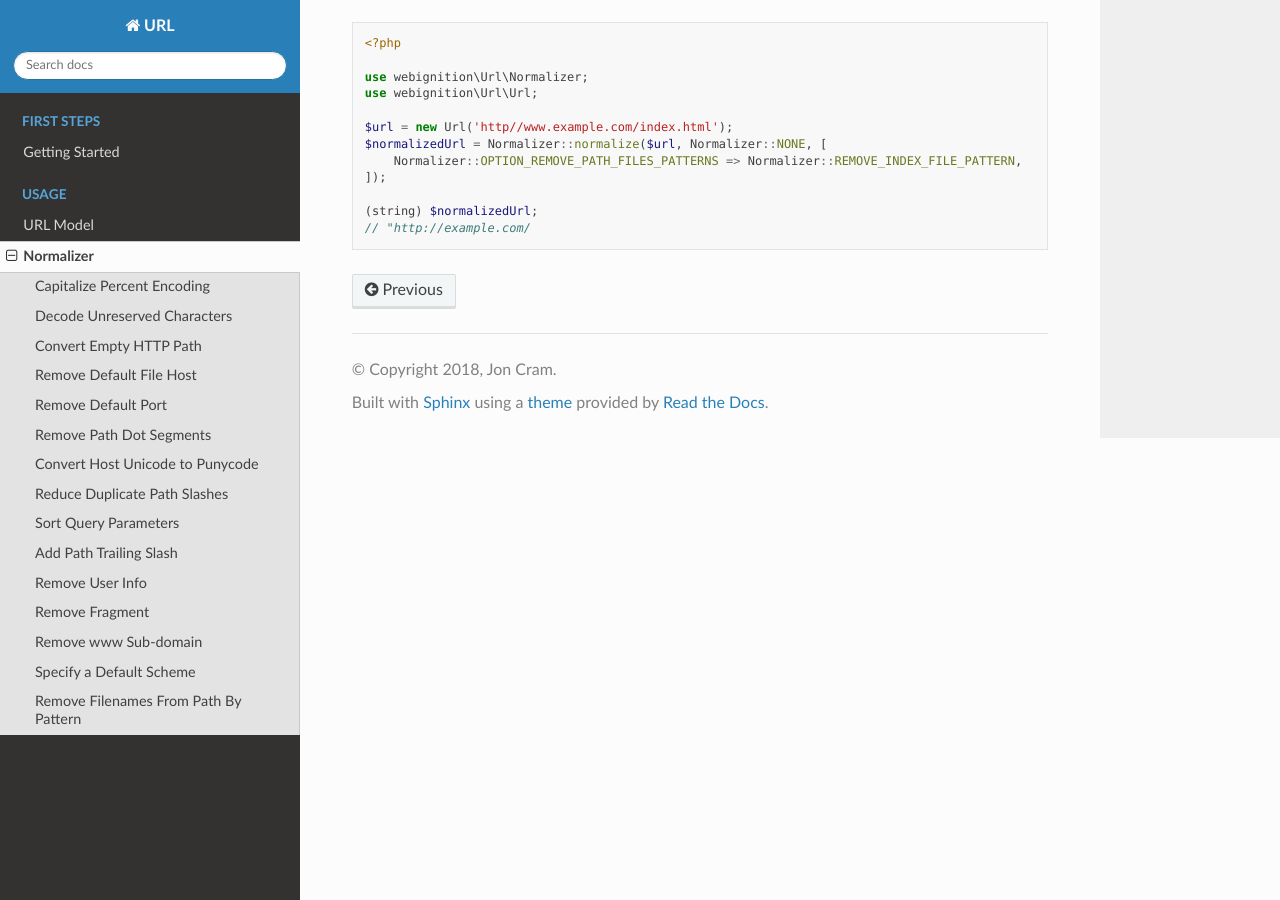
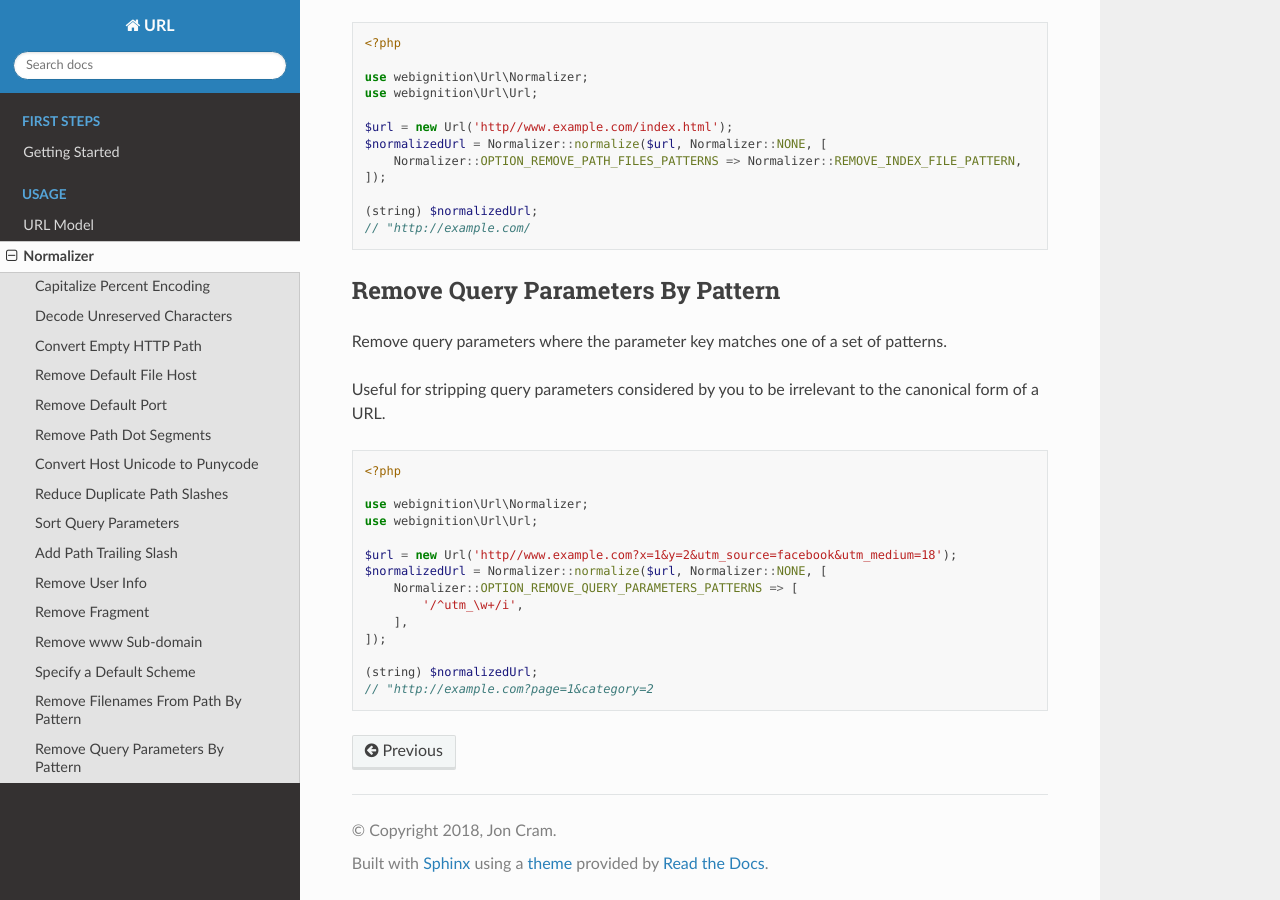
Before and after one commit to webignition/url, a Sphinx documentation site: the page built from docs/normalizer.rst, in a window 1280 px wide and 900 px high, scrolled down 5570 px. Built offline with Sphinx 7.4.7 and the Read the Docs theme 2.0.0, drawn with Linux system fonts in a browser that asks for light colours.

Commit message:
Document remove query params by pattern

```diff
--- a/docs/includes/normalizer/normalizations-list.rst
+++ b/docs/includes/normalizer/normalizations-list.rst
@@ -13,4 +13,4 @@
 - :ref:`remove www sub-domain <normalizations-remove-www>`
 - :ref:`specify a default scheme <normalizations-default-scheme>`
 - :ref:`remove filenames from path by pattern <normalizations-remove-filenames-from-path-by-pattern>`
-- remove query parameters by pattern
+- :ref:`remove query parameters by pattern <normalizations-remove-query-parameters-by-pattern>`
--- a/docs/normalizer.rst
+++ b/docs/normalizer.rst
@@ -338,3 +338,30 @@ Useful for stripping common default filenames such as ``index.html``, ``index.js
 
     (string) $normalizedUrl;
     // "http://example.com/
+
+.. _normalizations-remove-query-parameters-by-pattern:
+
+----------------------------------
+Remove Query Parameters By Pattern
+----------------------------------
+
+Remove query parameters where the parameter key matches one of a set of patterns.
+
+Useful for stripping query parameters considered by you to be irrelevant to the canonical form of a URL.
+
+.. code-block:: php
+
+    <?php
+
+    use webignition\Url\Normalizer;
+    use webignition\Url\Url;
+
+    $url = new Url('http//www.example.com?x=1&y=2&utm_source=facebook&utm_medium=18');
+    $normalizedUrl = Normalizer::normalize($url, Normalizer::NONE, [
+        Normalizer::OPTION_REMOVE_QUERY_PARAMETERS_PATTERNS => [
+            '/^utm_\w+/i',
+        ],
+    ]);
+
+    (string) $normalizedUrl;
+    // "http://example.com?page=1&category=2
```
